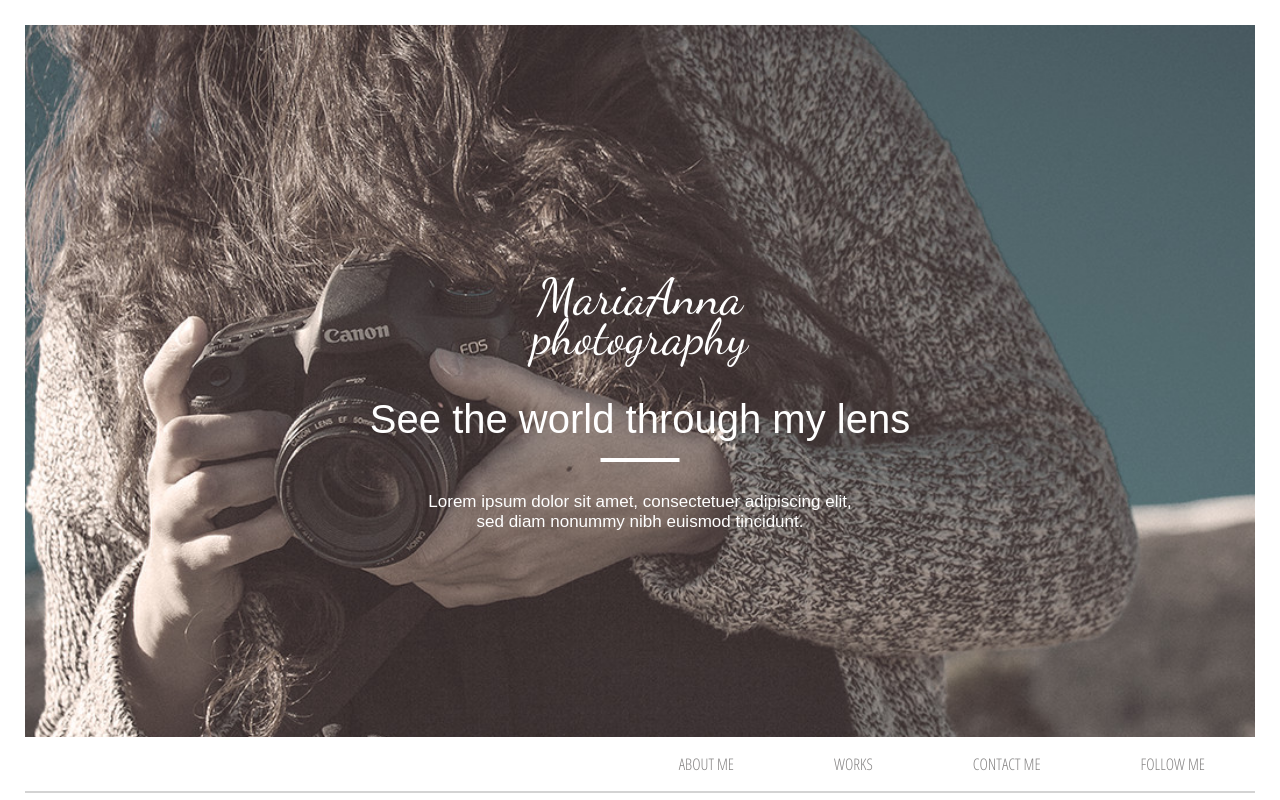
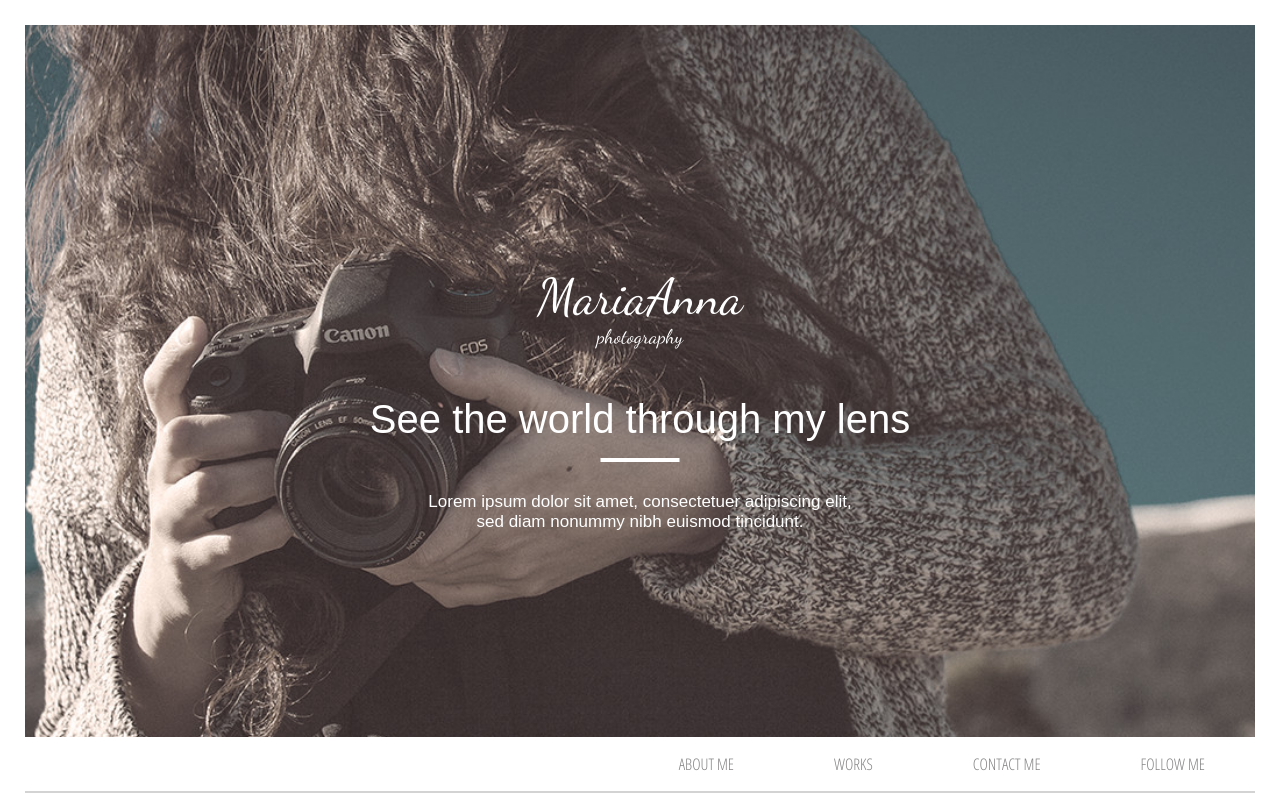
Before and after one commit to judytaa/simple-web, a website: page src/index.html in a window 1280 px wide. Shown: the top 800 px of the page. Drawn offline with Linux system fonts and the light colour scheme.

```diff
--- a/src/index.html
+++ b/src/index.html
@@ -14,7 +14,7 @@
 <div class="header">
     <div class="header-text">
         <h1>MariaAnna</h1>
-        <h1 class="header-photography">photography</h1>
+        <h1 class="photography">photography</h1>
         <h2>See the world through my lens</h2>
         <h3>Lorem ipsum dolor sit amet, consectetuer adipiscing elit,<br>sed diam nonummy nibh euismod tincidunt.</h3>
     </div>
@@ -79,7 +79,7 @@
 
 <section class="social">
     <h2 class="section-heading &:after">Follow me</h2>
-    <div class="awesome">
+    <div class="social__icon">
         <span class="fa fa-pinterest-p fa-lg" aria-hidden="true"></span>
         <span class="fa fa-instagram fa-lg" aria-hidden="true"></span>
         <span class="fa fa-twitter fa-lg" aria-hidden="true"></span>
--- a/src/sass/layout/header.sass
+++ b/src/sass/layout/header.sass
@@ -38,11 +38,10 @@
     font-family: 'Roboto Condensed:300', sans-serif
     font-size: 17px
     padding: 10px
-
-  &-photography
-    font-size: 30px
-    padding-bottom: 40px
-
   &-text
     color: white
     text-align: center
+
+  .photography
+    font-size: 20px
+    padding-bottom: 40px
--- a/src/sass/layout/social.sass
+++ b/src/sass/layout/social.sass
@@ -6,7 +6,8 @@
   flex-direction: column
   justify-content: center
   align-items: center
-  .awesome
+
+  &__icon
     display: inline-block
     text-align: center
     color: $veryLightGray
```
Also changed, not shown: src/css/main.css.
